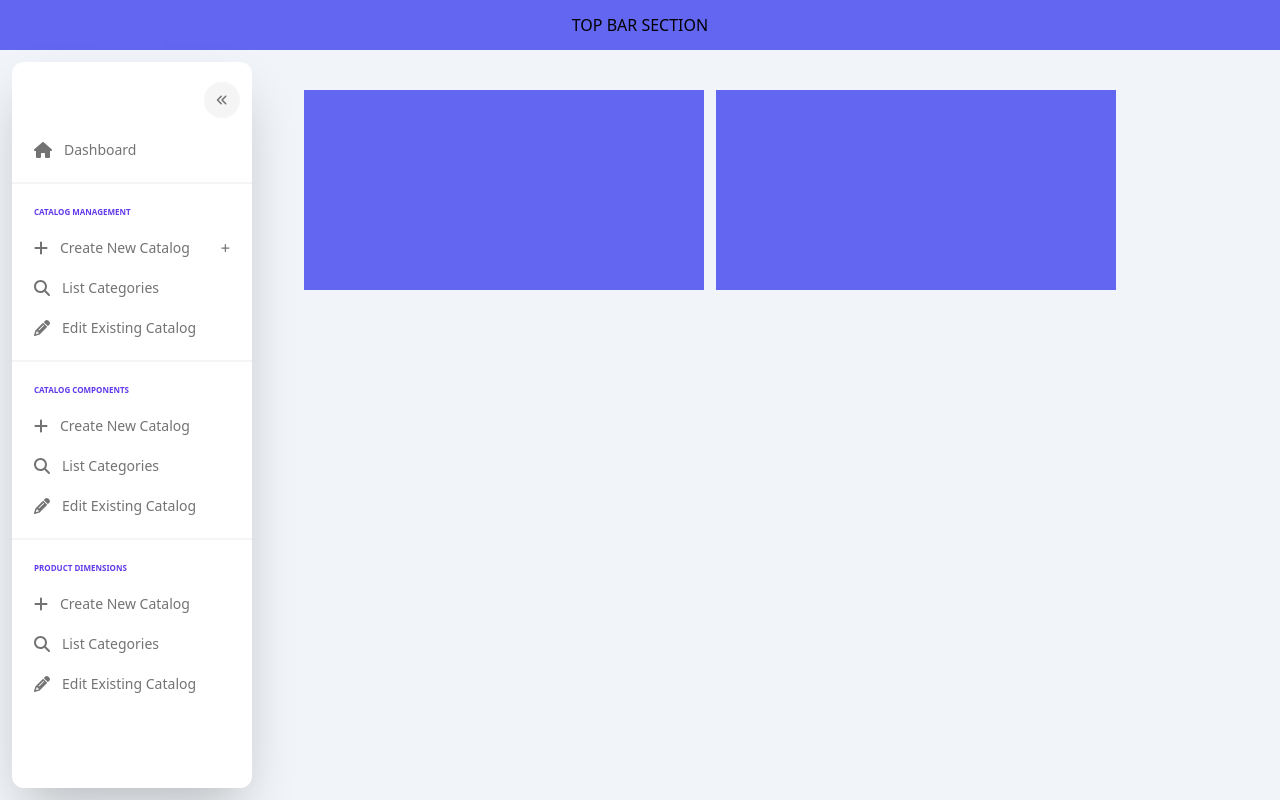
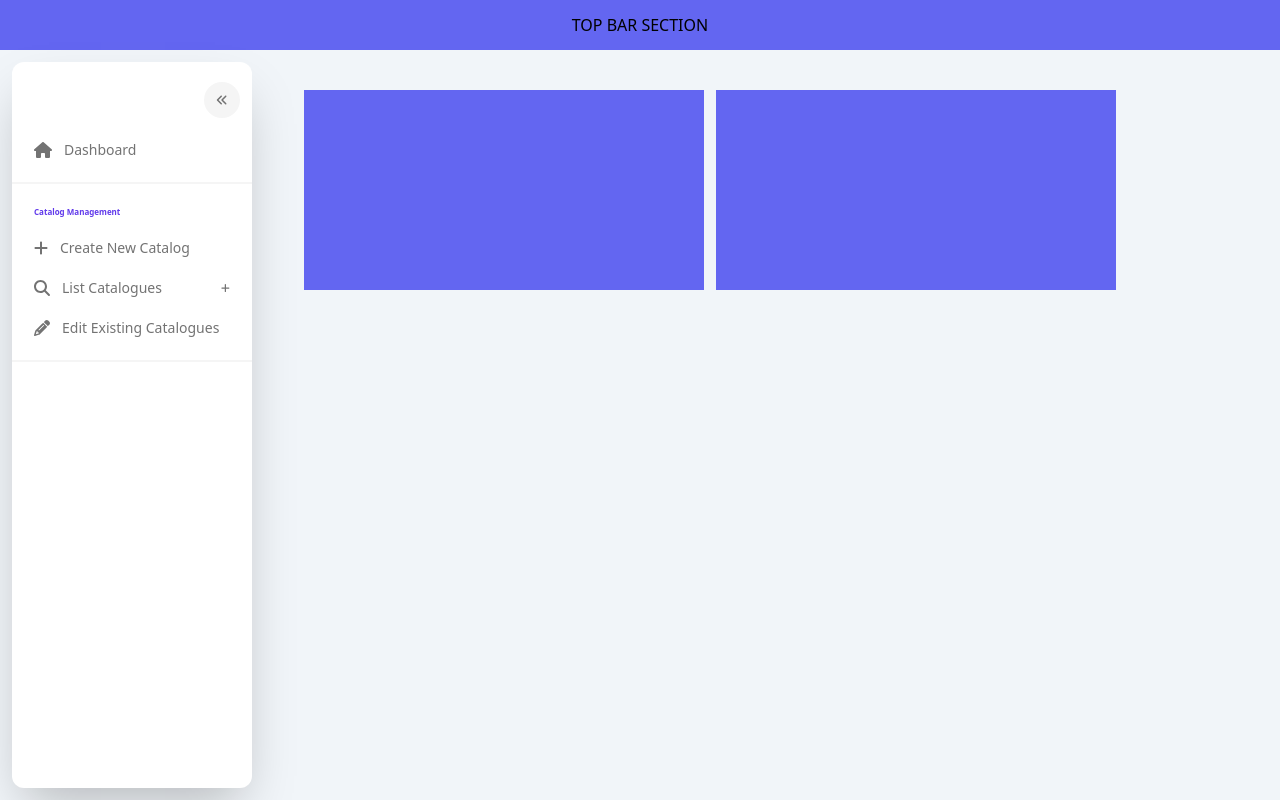
Before and after one commit to Cunhat/catalog-dashboard, a Next.js app: page / in a window 1280 px wide. Built offline with nearby package versions, Linux system fonts and the light colour scheme.

Commit message:
Make load sidebar items dynamicaly from file

```diff
--- a/src/components/Sidebar/index.tsx
+++ b/src/components/Sidebar/index.tsx
@@ -1,12 +1,13 @@
 import React, { useState, PropsWithChildren, createRef } from 'react';
 import { FontAwesomeIcon } from '@fortawesome/react-fontawesome';
 import { IconProp } from '@fortawesome/fontawesome-svg-core';
-import { faHouse, faAnglesLeft, faPlus, faSearch, faPencil, faMinus } from '@fortawesome/free-solid-svg-icons';
+import { faAnglesLeft, faPlus, faMinus } from '@fortawesome/free-solid-svg-icons';
 import Link from 'next/link';
 import { formatTitle } from '@/utils/utils';
 import { motion, AnimatePresence } from 'framer-motion';
 import { Tooltip } from '@/components/Tooltip';
 import { PopoverMenu } from '@/components/PopoverMenu';
+import { SideBarRoutes, SidebarDropdownItem } from '@/utils/routes';
 
 export const Sidebar: React.FC = () => {
   const [open, setOpen] = useState<boolean>(true);
@@ -38,29 +39,19 @@ export const Sidebar: React.FC = () => {
             ></FontAwesomeIcon>
           </motion.div>
         </div>
-
-        <SidebarSection open={open}>
-          <SidebarItem text='Dashboard' icon={faHouse} open={open} />
-        </SidebarSection>
-        <SidebarSeparator />
-        <SidebarSection title='CATALOG MANAGEMENT' open={open}>
-          {/* <SidebarItem text='Create New Catalog' icon={faPlus} open={open} /> */}
-          <SidebarExpandableItem text='Create New Catalog' icon={faPlus} open={open} />
-          <SidebarItem text='List Categories' icon={faSearch} open={open} />
-          <SidebarItem text='Edit Existing Catalog' icon={faPencil} open={open} />
-        </SidebarSection>
-        <SidebarSeparator />
-        <SidebarSection title='CATALOG COMPONENTS' open={open}>
-          <SidebarItem text='Create New Catalog' icon={faPlus} open={open} />
-          <SidebarItem text='List Categories' icon={faSearch} open={open} />
-          <SidebarItem text='Edit Existing Catalog' icon={faPencil} open={open} />
-        </SidebarSection>
-        <SidebarSeparator />
-        <SidebarSection title='PRODUCT DIMENSIONS' open={open}>
-          <SidebarItem text='Create New Catalog' icon={faPlus} open={open} />
-          <SidebarItem text='List Categories' icon={faSearch} open={open} />
-          <SidebarItem text='Edit Existing Catalog' icon={faPencil} open={open} />
-        </SidebarSection>
+        {SideBarRoutes.map((route, index) => {
+          return (
+            <>
+              <SidebarSection open={open} title={route?.sectionName} key={(route?.sectionName || 'noname') + index}>
+                {route.items.map((item) => {
+                  if (item.type === 'link') return <SidebarItem key={item.label} text={item.label} icon={item.icon} open={open} />;
+                  return <SidebarExpandableItem label={item.label} icon={item.icon} open={open} subPaths={item.subPaths} />;
+                })}
+              </SidebarSection>
+              <SidebarSeparator />
+            </>
+          );
+        })}
       </motion.div>
     </AnimatePresence>
   );
@@ -92,11 +83,12 @@ const SidebarItem: React.FC<{ icon: IconProp; text: string; open: boolean }> = (
   );
 };
 
-const PopoverComp: React.FC<{ open: boolean; onOpenChange: (open: boolean) => void; text: string; icon: IconProp }> = ({
+const PopoverComp: React.FC<{ open: boolean; onOpenChange: (open: boolean) => void } & Omit<SidebarDropdownItem, 'type'>> = ({
   open,
   onOpenChange,
-  text,
+  label,
   icon,
+  subPaths,
 }) => {
   return (
     <PopoverMenu open={open} onOpenChange={onOpenChange}>
@@ -107,21 +99,21 @@ const PopoverComp: React.FC<{ open: boolean; onOpenChange: (open: boolean) => vo
         hover:cursor-pointer shadow-xl'
         >
           <FontAwesomeIcon icon={icon} className='text-base' />
-          <span className={`text-sm`}>{text}</span>
+          <span className={`text-sm`}>{label}</span>
         </div>
         <div className='px-2.5 py-3 bg-[#efebfe] flex flex-col rounded-b-md gap-3'>
-          <ExpandableItem delayAnimation={false} text='List Products' />
-          <ExpandableItem delayAnimation={false} text='Create New Product' />
-          <ExpandableItem delayAnimation={false} text='Edit Product' />
-          <ExpandableItem delayAnimation={false} text='Configuration Allowed Combos' />
-          <ExpandableItem delayAnimation={false} text='Pricing' />
+          {subPaths.map((subPath, index) => (
+            <ExpandableItem delayAnimation={false} key={subPath.label + index} text={subPath.label} />
+          ))}
         </div>
       </motion.div>
     </PopoverMenu>
   );
 };
 
-const SidebarExpandableItem: React.FC<{ icon: IconProp; text: string; open: boolean }> = ({ icon, text, open }) => {
+type SidebarExpandableItemProps = Omit<SidebarDropdownItem, 'type'> & { open: boolean };
+
+const SidebarExpandableItem: React.FC<SidebarExpandableItemProps> = ({ icon, label, open, subPaths }) => {
   const [showItems, setShowItems] = useState<boolean>(false);
   const [openTooltip, setOpenTooltip] = useState<boolean>(false);
   const [openMenu, setOpenMenu] = useState<boolean>(false);
@@ -138,8 +130,8 @@ const SidebarExpandableItem: React.FC<{ icon: IconProp; text: string; open: bool
 
   return (
     <>
-      <Tooltip text={text} open={openTooltip && !open} setOpen={setOpenTooltip}></Tooltip>
-      <PopoverComp open={openMenu && !open} onOpenChange={setOpenMenu} text={text} icon={icon} />
+      <Tooltip text={label} open={openTooltip && !open} setOpen={setOpenTooltip}></Tooltip>
+      <PopoverComp open={openMenu && !open} onOpenChange={setOpenMenu} label={label} icon={icon} subPaths={subPaths} />
       <div
         onClick={() => setOpenMenu(!openMenu && !open)}
         onMouseEnter={() => setOpenTooltip(true)}
@@ -156,7 +148,7 @@ const SidebarExpandableItem: React.FC<{ icon: IconProp; text: string; open: bool
             animate={{ opacity: open ? 1 : 0, transition: { duration: 0.5 } }}
             className={`${open ? 'block' : 'hidden'} text-sm`}
           >
-            {text}
+            {label}
           </motion.span>
           {!open ? (
             <></>
@@ -169,7 +161,7 @@ const SidebarExpandableItem: React.FC<{ icon: IconProp; text: string; open: bool
         <AnimatePresence initial={false} mode='wait'>
           {showItems && open && (
             <motion.div
-              className='px-2.5 py-3 bg-[#efebfe] flex flex-col rounded-b-md gap-3'
+              className='px-2.5 py-3 bg-[#efebfe] flex flex-col rounded-b-md gap-3 h-auto'
               key='expandItem'
               initial='initial'
               animate='open'
@@ -181,13 +173,12 @@ const SidebarExpandableItem: React.FC<{ icon: IconProp; text: string; open: bool
                   opacity: 1,
                   transition: {
                     height: {
-                      duration: 0.4,
+                      duration: 0.3,
                     },
                     opacity: {
                       duration: 0.25,
                       delay: 0.05,
                     },
-                    //when: 'beforeChildren',
                   },
                 },
                 collapsed: {
@@ -195,7 +186,7 @@ const SidebarExpandableItem: React.FC<{ icon: IconProp; text: string; open: bool
                   opacity: 0,
                   transition: {
                     height: {
-                      duration: 0.4,
+                      duration: 0.3,
                     },
                     opacity: {
                       duration: 0.25,
@@ -205,11 +196,9 @@ const SidebarExpandableItem: React.FC<{ icon: IconProp; text: string; open: bool
                 initial: { height: 0, opacity: 0 },
               }}
             >
-              <ExpandableItem text='List Products' />
-              <ExpandableItem text='Create New Product' />
-              <ExpandableItem text='Edit Product' />
-              <ExpandableItem text='Configuration Allowed Combos' />
-              <ExpandableItem text='Pricing' />
+              {subPaths.map((subPath, index) => (
+                <ExpandableItem text={subPath.label} key={subPath.label + index} />
+              ))}
             </motion.div>
           )}
         </AnimatePresence>
@@ -218,7 +207,7 @@ const SidebarExpandableItem: React.FC<{ icon: IconProp; text: string; open: bool
   );
 };
 
-const ExpandableItem: React.FC<{ text: string, delayAnimation?: boolean }> = ({ text, delayAnimation = true }) => {
+const ExpandableItem: React.FC<{ text: string; delayAnimation?: boolean }> = ({ text, delayAnimation = true }) => {
   return (
     <Link href={'/'}>
       <AnimatePresence>
@@ -226,7 +215,7 @@ const ExpandableItem: React.FC<{ text: string, delayAnimation?: boolean }> = ({
           exit={{ opacity: 0 }}
           initial={{ opacity: 0 }}
           animate={{ opacity: 1 }}
-          transition={{ duration: 0.1, delay: delayAnimation ? 0.35 : 0 }}
+          transition={{ duration: 0.1, delay: delayAnimation ? 0.25 : 0 }}
           className={`text-sm text-neutral-500 hover:text-[#613aeb] hover:cursor-pointer`}
         >
           {text}
--- /dev/null
+++ b/src/utils/routes.ts
@@ -0,0 +1,64 @@
+import { IconProp } from '@fortawesome/fontawesome-svg-core';
+import { faHouse, faAnglesLeft, faPlus, faSearch, faPencil, faMinus } from '@fortawesome/free-solid-svg-icons';
+
+type SidebarItemLink = 'link';
+type SidebarItemDropdown = 'dropdown';
+
+type SidebarItem = {
+  path: string;
+  label: string;
+  icon: IconProp;
+  type: SidebarItemLink;
+};
+
+export type SidebarDropdownItem = {
+  label: string;
+  icon: IconProp;
+  type: SidebarItemDropdown;
+  subPaths: Array<{ path: string; label: string }>;
+};
+
+type SideBarSection = {
+  sectionName?: string;
+  items: Array<SidebarItem | SidebarDropdownItem>;
+};
+
+export const SideBarRoutes: Array<SideBarSection> = [
+  {
+    items: [
+      {
+        path: '/',
+        label: 'Dashboard',
+        icon: faHouse,
+        type: 'link',
+      },
+    ],
+  },
+  {
+    sectionName: 'Catalog Management',
+    items: [
+      {
+        path: '/',
+        label: 'Create New Catalog',
+        icon: faPlus,
+        type: 'link',
+      },
+      {
+        label: 'List Catalogues',
+        icon: faSearch,
+        type: 'dropdown',
+        subPaths: [
+          { path: '/', label: 'Catalogue 1' },
+          { path: '/', label: 'Catalogue 1' },
+          { path: '/', label: 'Catalogue 1' },
+        ],
+      },
+      {
+        path: '/',
+        label: 'Edit Existing Catalogues',
+        icon: faPencil,
+        type: 'link',
+      },
+    ],
+  },
+];
```
